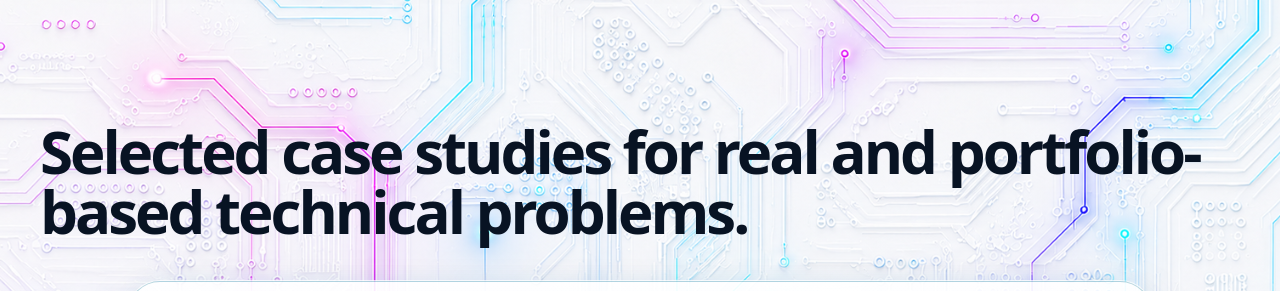
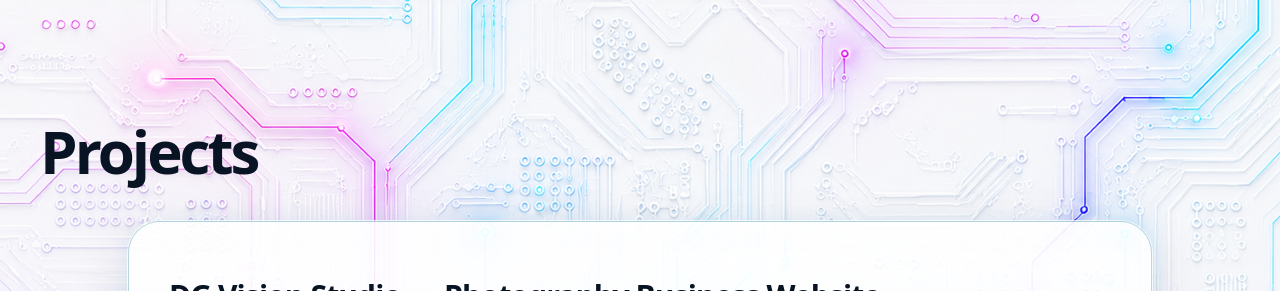
Before and after one commit to viktor132607/MyPortfolioPage, a Next.js app: page /portfolio/en in a window 1280 px wide. Shown: the part 3240-3531 px from the top of the page. Built offline with nearby package versions, Linux system fonts and the light colour scheme; no server answers.

Commit message:
Shorten projects section title

```diff
--- a/src/data/en/sections.ts
+++ b/src/data/en/sections.ts
@@ -29,7 +29,7 @@ export const sections = {
       },
       projects: {
         eyebrow: "Projects / Deep Dives",
-        title: "Selected case studies for real and portfolio-based technical problems.",
+        title: "Projects",
         text:
           "Projects focused on frontend structure, backend logic, database design, admin workflows, multilingual UI and deployment-ready web solutions.",
         labels: {
```
